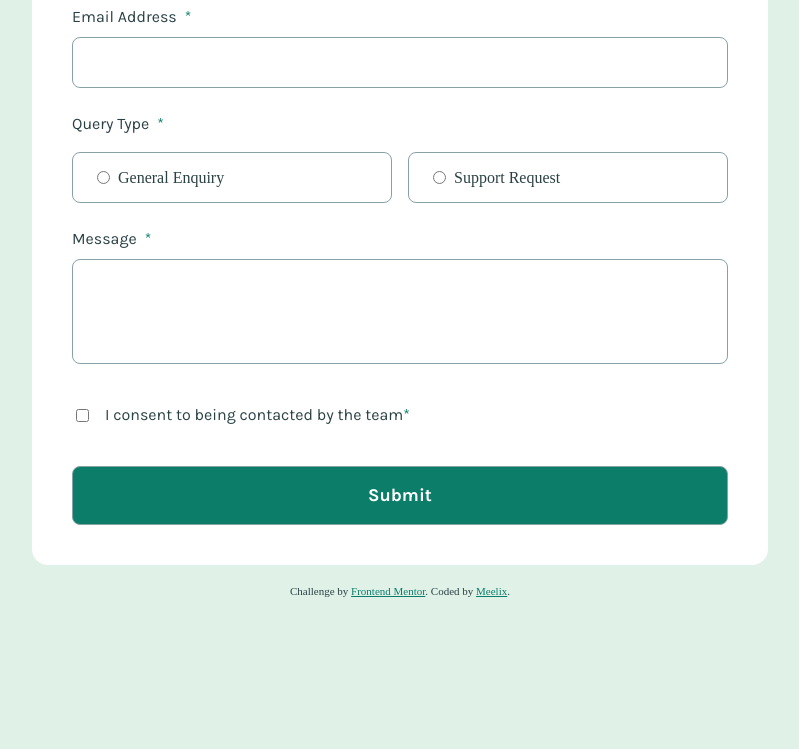
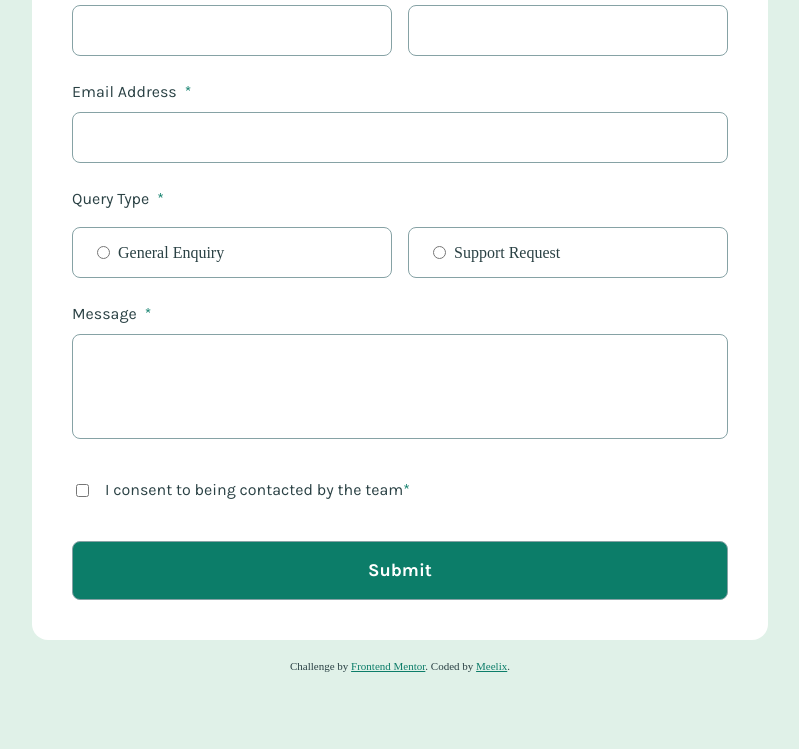
Before and after one commit to meelix/-frontendmentor-contact-form, a plain HTML site: page index.html in a window 1280 px wide. Shown: the part 262-1011 px from the top of the page, without its empty margins (240-1039 px from the left). Before the commit the page ends 879 px from the top, so only its background shows below. Drawn offline with Linux system fonts and the light colour scheme.

Commit message:
add temporary padding to fixscreenshot alignment

```diff
--- a/style.css
+++ b/style.css
@@ -35,6 +35,7 @@ html {height:auto}
 body {
   display: grid;
   align-content: center;
+  min-height: 1029px;
 }
 
 main {
```
